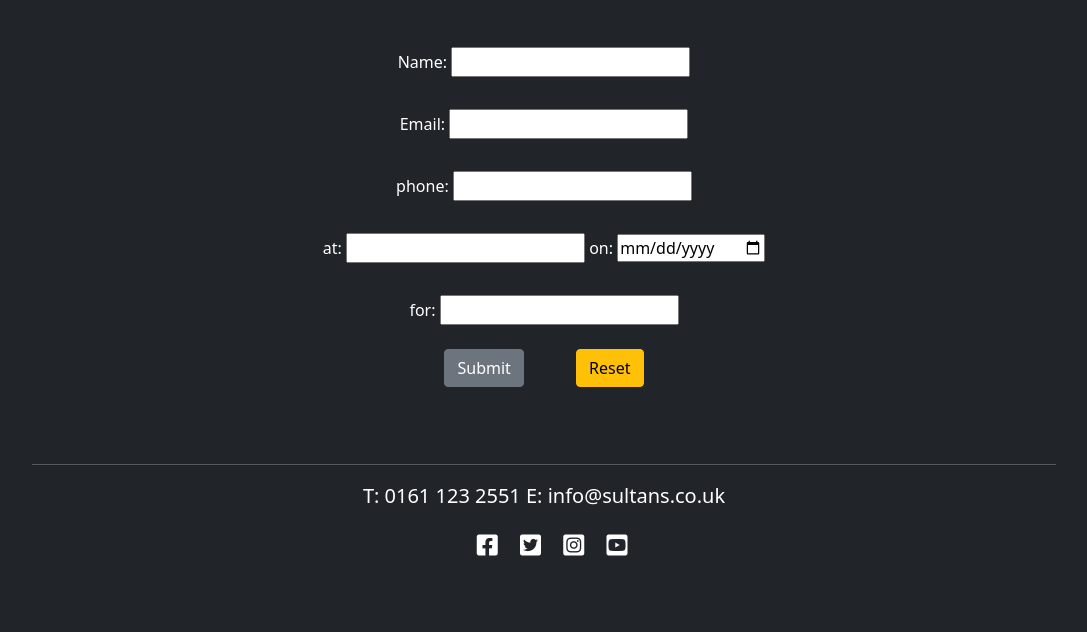
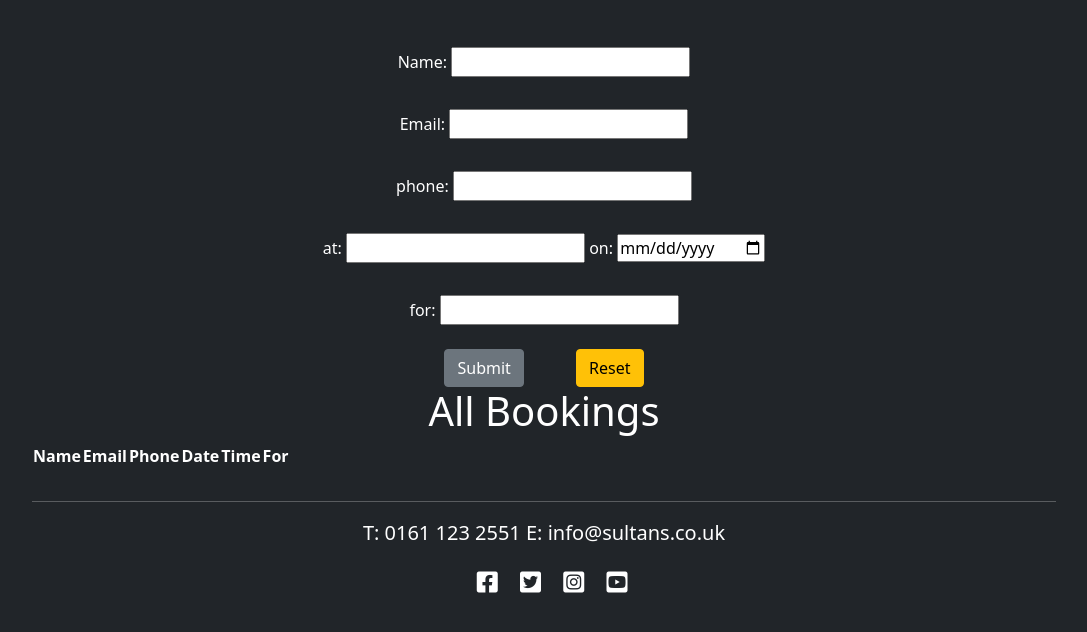
Before and after one commit to NaveedNaseem84/Test-Restaurant, a Django app: template book/templates/book/book.html in a window 1280 px wide. Shown: the part 205-837 px from the top of the page, without its empty margins (96-1183 px from the left). Before the commit the page ends 761 px from the top, so only its background shows below. Run offline with Django 4.2, Linux system fonts and the light colour scheme; the template is opened without the code that fills it: most values are stand-ins (such as "Sample title", 1, 10 or a date in 2020); form fields are guessed from the names that the template uses; lists and menus that the app fills with data are empty.

Commit message:
show bookings per user

```diff
--- a/book/templates/book/book.html
+++ b/book/templates/book/book.html
@@ -17,7 +17,7 @@
             {% csrf_token %}
             <div class="container-fluid text-center">
                 <div class="row">
-                            <div class="text-white p-3">Name: {{ form.name }}  </div>
+                    <div class="text-white p-3">Name: {{ form.name }} </div>
                 </div>
                 <div class="row">
                     <div class="text-white p-3">Email: {{ form.email }} </div>
@@ -37,6 +37,40 @@
                 <button class="btn btn-warning btn-block mt-2" type="reset">Reset</button>
             </div>
         </form>
+        <h1>All Bookings</h1>
+
+        <table>
+            <tbody>
+                <thead>
+                    <tr>
+                        <th>Name</th>
+                        <th>Email</th>
+                        <th>Phone</th>
+                        <th>Date</th>
+                        <th>Time </th>
+                        <th>For</th>
+                    </tr>
+                </thead>
+
+                {% for booking in bookings %}
+                {% if user.username == booking.name %}
+
+                <tr>
+
+                    <td>{{ booking.name }}</td>
+                    <td>{{ booking.email }}</td>
+                    <td>{{ booking.phone }}</td>
+                    <td>{{ booking.date }}</td>
+                    <td>{{ booking.time_slot }}</td>
+                    <td>{{ booking.number_of_people }}</td>
+                    <td><button class="btn btn-delete text-white">Delete</button></td>
+                    <td><button class="btn btn-delete text-white">Update</button></td>
+                </tr>
+
+                {% endif %}
+                {% endfor %}
+            </tbody>
+        </table>
 
 
     </div>
--- a/book/urls.py
+++ b/book/urls.py
@@ -3,4 +3,5 @@ from django.urls import path
 
 urlpatterns = [
     path('', views.page_view, name='page_view'),
+    path('book/', views.show_bookings, name='show_bookings'),
 ]
```
Also changed, not shown: book/templates/book/bookings.html (added, +35 -0 lines), book/views.py (+14 -2 lines). Lines whose indentation alone changed are shown as unchanged.
